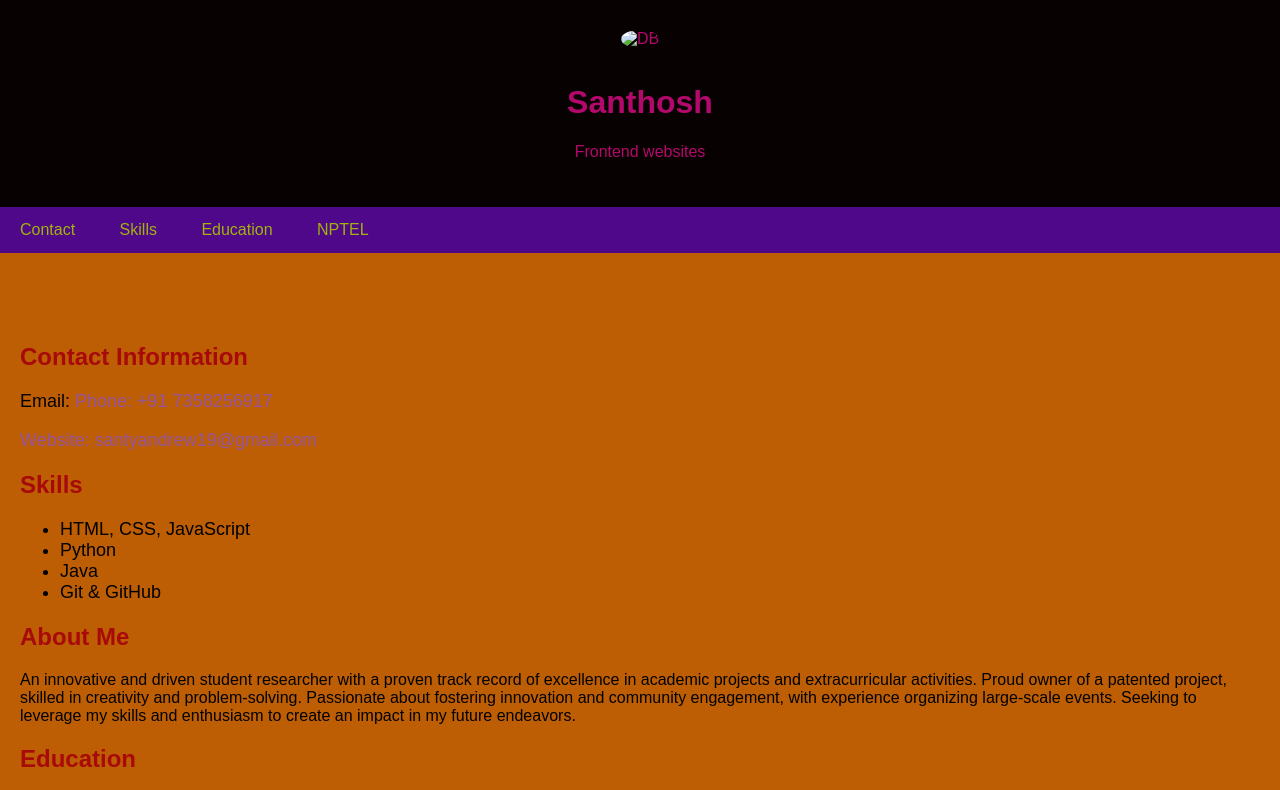
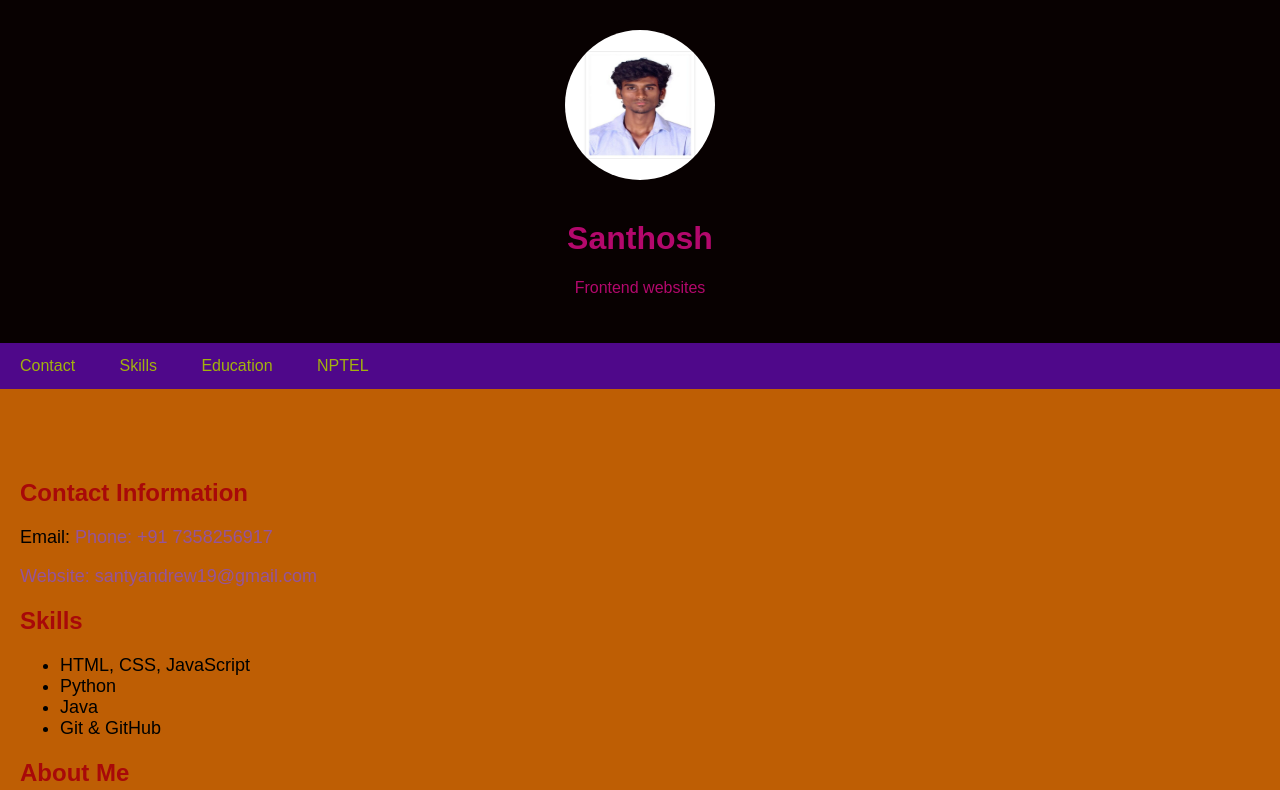
Before and after one commit to Santhosh1902422/naanmudhalvan, a plain HTML site: page index.html in a window 1280 px wide. Shown: the top 790 px of the page. Drawn offline with Linux system fonts and the light colour scheme.

Commit message:
Update index.html

```diff
--- a/index.html
+++ b/index.html
@@ -98,7 +98,7 @@
 <body>
 
     <header>
-        <img src="21.jpg" alt="DB" />
+        <img src="sandy pic.jpg" alt="DB" />
         <h1>Santhosh</h1>
         <p>Frontend websites</p>
     </header>
```
